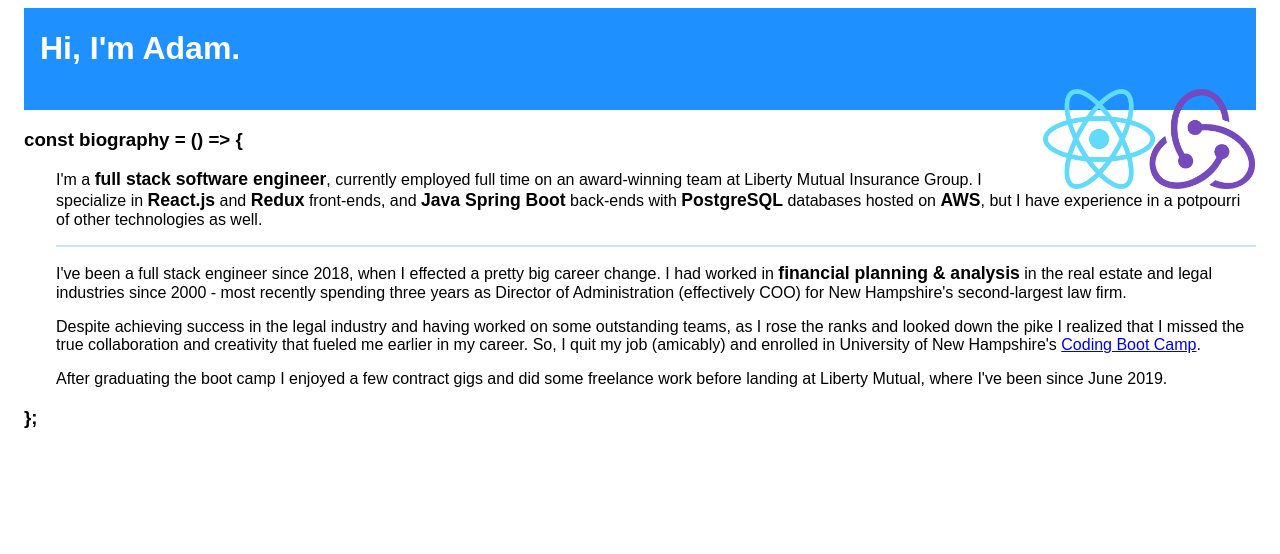
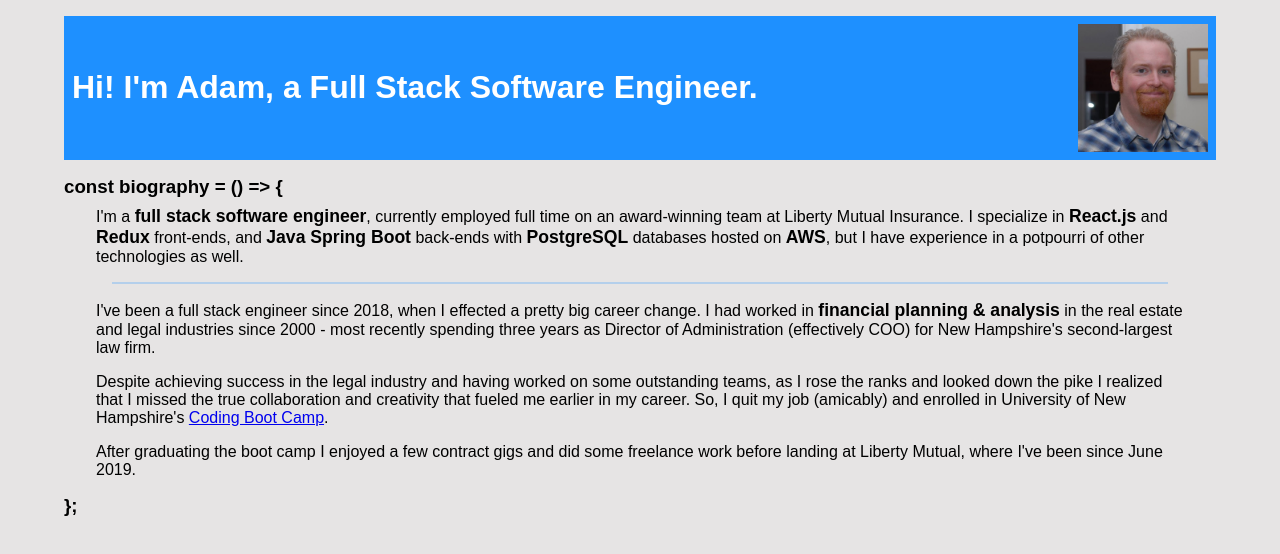
Before and after one commit to adamlacasse/portfolio, a React (Create React App) app in the folder react-refactor/: page / in a window 1280 px wide. Shown: the top 554 px of the page. Built offline with nearby package versions, Linux system fonts and the light colour scheme; a web font is replaced by a local one.

Commit message:
styling; collapsible bio section

```diff
--- a/react-refactor/src/components/Bio.js
+++ b/react-refactor/src/components/Bio.js
@@ -1,14 +1,25 @@
-import React from 'react';
+import React, { useState } from 'react';
 import '../styles/Bio.scss';
+import CollapsibleTriggerWord from './CollapsibleTriggerWord';
 
 export default () => {
+  const [isOpen, setIsOpen] = useState(true);
+
   return (
     <div className="bio">
-        <h3>const biography = () => {'{'}</h3>
+        <h3 className="collapsible-header" >
+            {'const '}
+            <span onClick={() => setIsOpen(!isOpen)} onKeyPress={() => setIsOpen(!isOpen)} tabIndex={0}>
+                <CollapsibleTriggerWord triggerWord="biography" />
+            </span>
+            {` = () => {${!isOpen ? '};' : ''}`}
+        </h3>
+        {isOpen && (
+            <>
                 <article>
                     <p>
                         I'm a <span className="emphasized-words">full stack software engineer</span>, currently employed full time on an award-winning team at
-                Liberty Mutual Insurance Group. I specialize in <span className="emphasized-words">React.js</span> and <span className="emphasized-words">Redux</span> front-ends,
+                        Liberty Mutual Insurance. I specialize in <span className="emphasized-words">React.js</span> and <span className="emphasized-words">Redux</span> front-ends,
                         and <span className="emphasized-words">Java Spring Boot</span> back-ends with <span className="emphasized-words">PostgreSQL</span> databases hosted on{' '}
                         <span className="emphasized-words">AWS</span>, but I have experience in a potpourri of other technologies as well.
                     </p>
@@ -29,6 +40,8 @@
                     </p>
                 </article>
                 <h3>{'};'}</h3>
+            </>
+        )}
     </div>
   );
 }
--- /dev/null
+++ b/react-refactor/src/components/CollapsibleTriggerWord.js
@@ -0,0 +1,9 @@
+import React from 'react';
+
+export default (props) => {
+    const { triggerWord } = props;
+
+    return (
+        <>{triggerWord}</>
+    )
+};
--- a/react-refactor/src/components/Header.js
+++ b/react-refactor/src/components/Header.js
@@ -1,12 +1,12 @@
 import React from 'react';
 import '../styles/Header.scss';
-import reduxImage from '../images/react-redux.png'
+import awlImage from '../images/awl.jpg'
 
 export default () => {
   return (
     <header>
-        <h1>Hi, I'm Adam.</h1>
-        <img src={reduxImage}></img>
+        <h1>Hi! I'm Adam, a Full Stack Software Engineer.</h1>
+        <img src={awlImage} alt="Adam LaCasse"></img>
     </header>
   );
 }
--- a/react-refactor/src/styles/App.scss
+++ b/react-refactor/src/styles/App.scss
@@ -1,9 +1,29 @@
+* {
+    margin: 0;
+}
+
 .app {
     font-family: ibm-plex-mono, sans-serif;
-    padding: 0 1rem 0 1rem;
+    background: rgb(230, 228, 228);
+    padding: 1rem 5vw;
+    min-height: 100vh;
 }
 
 .emphasized-words {
     font-size: 1.1rem;
     font-weight: 700;
 }
+
+.collapsible-header {
+    span {
+        cursor: pointer;
+    }
+
+    span:focus, span:hover {
+        background-color: dodgerblue;
+        color: white;
+        border-radius: 0.3em;
+        padding: .25rem 0;
+        outline: none;
+    }
+}
--- a/react-refactor/src/styles/Bio.scss
+++ b/react-refactor/src/styles/Bio.scss
@@ -3,9 +3,14 @@
     hr {
         border: 1px solid dodgerblue;
         opacity: 25%;
+        margin: 1rem;
     }
 
     article {
-        margin-left: 2rem;
+        margin: .5rem 2rem;
+    }
+
+    p {
+        margin-bottom: 1rem;
     }
 }
--- a/react-refactor/src/styles/Header.scss
+++ b/react-refactor/src/styles/Header.scss
@@ -1,15 +1,16 @@
 header {
-    height: 100px;
-    // display: inline;
     background-color: dodgerblue;
     color: white;
-    // margin: -5px -20px 0 -20px;
-    padding: 1px;
-    padding-left: 1rem;
+    padding: .5rem;
+
+    display: flex;
+    align-items: center;
+    justify-content: space-between;
+
+    margin-bottom: 1rem;
 
     img {
-        float: right;
-        position: relative;
-        height: 100px;
+        max-height: 8rem;
+        margin-left: .5rem;
     }
 }
```
Also changed, not shown: react-refactor/src/images/awl.jpg (added). Lines whose indentation alone changed are shown as unchanged.
